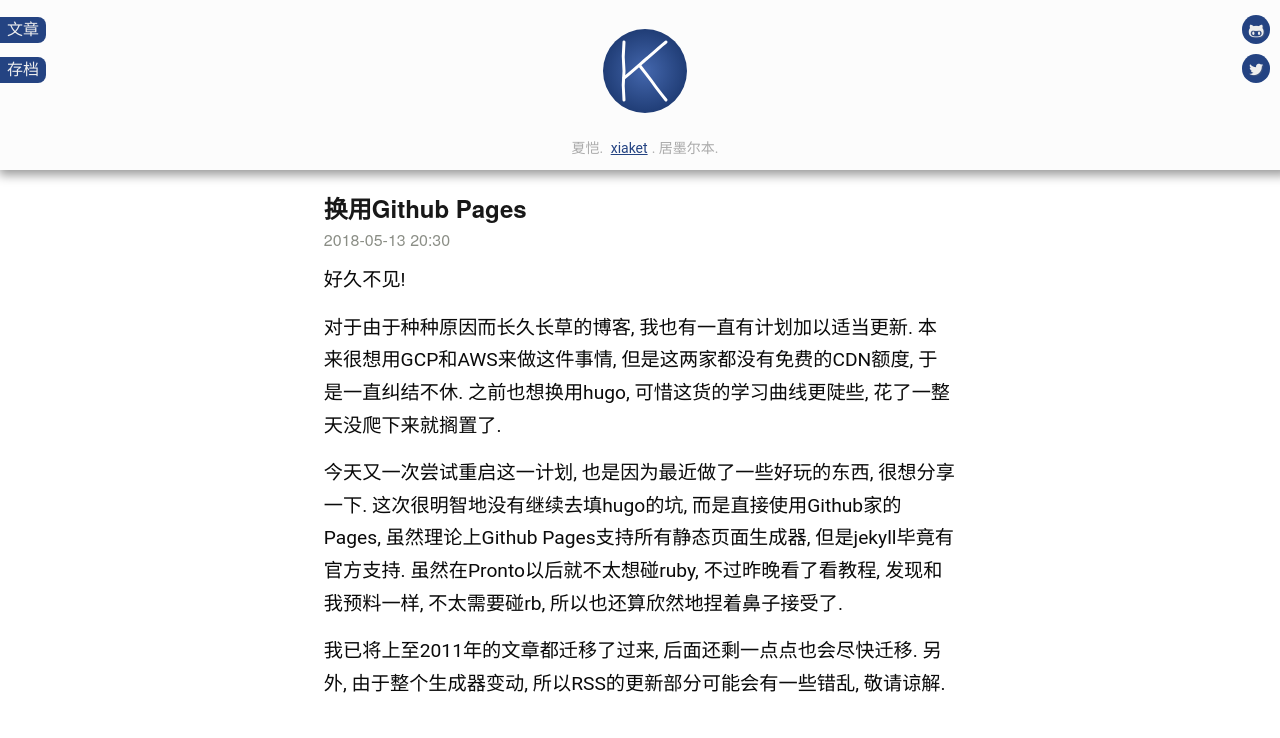
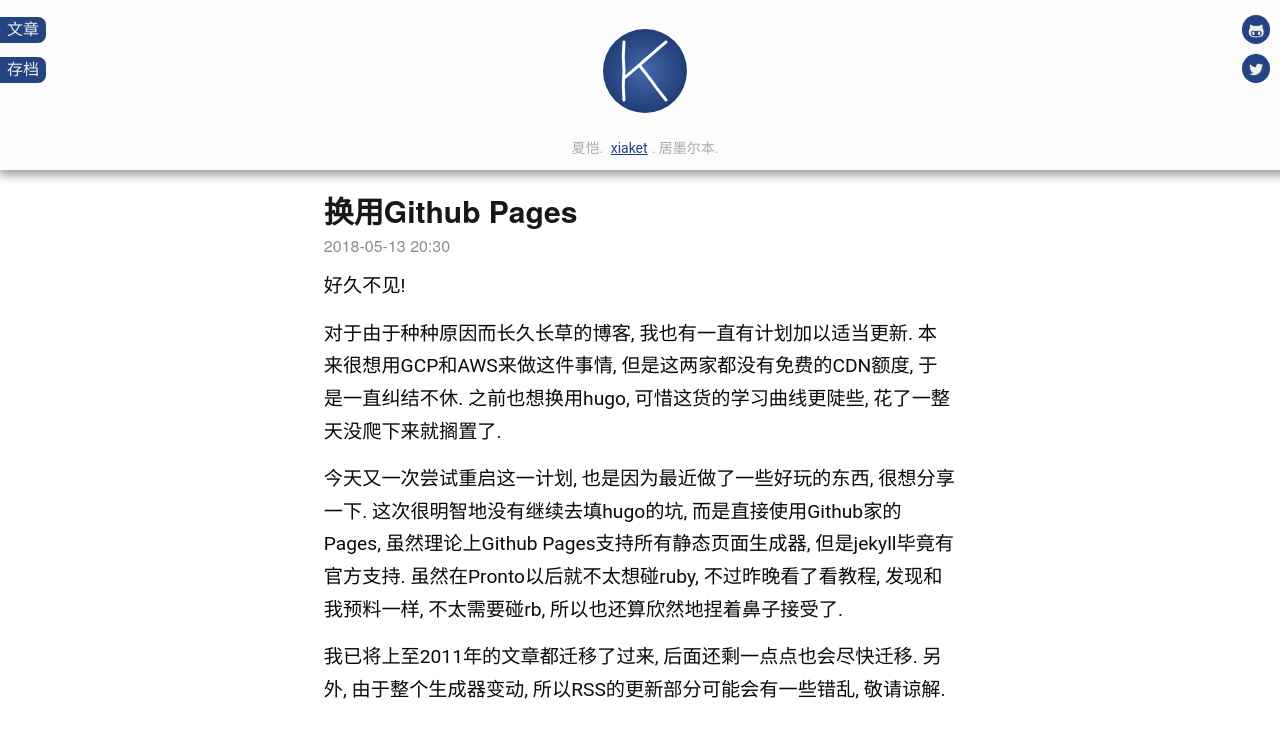
Before and after one commit to xiaket/xiaket.github.io, a Jekyll site: the page built from _posts/2018-05-13-jekyll.md, in a window 1280 px wide and 980 px high. Shown: the top 738 px of the window. Built offline with Jekyll 4.4.1, drawn with Linux system fonts in a browser that asks for light colours.

Commit message:
promote title.
Signed-off-by: Kai Xia <xiaket@gmail.com>

```diff
--- a/_layouts/post.html
+++ b/_layouts/post.html
@@ -3,7 +3,7 @@ layout: default
 ---
 
   <article>
-    <h2>{{ page.title | escape }}</h2>
+    <h1>{{ page.title | escape }}</h1>
     <h4 class="pub_date silver">{{ page.date | date: "%Y-%m-%d %H:%M" }}</h4>
     {{ content }}
   </article>
```
